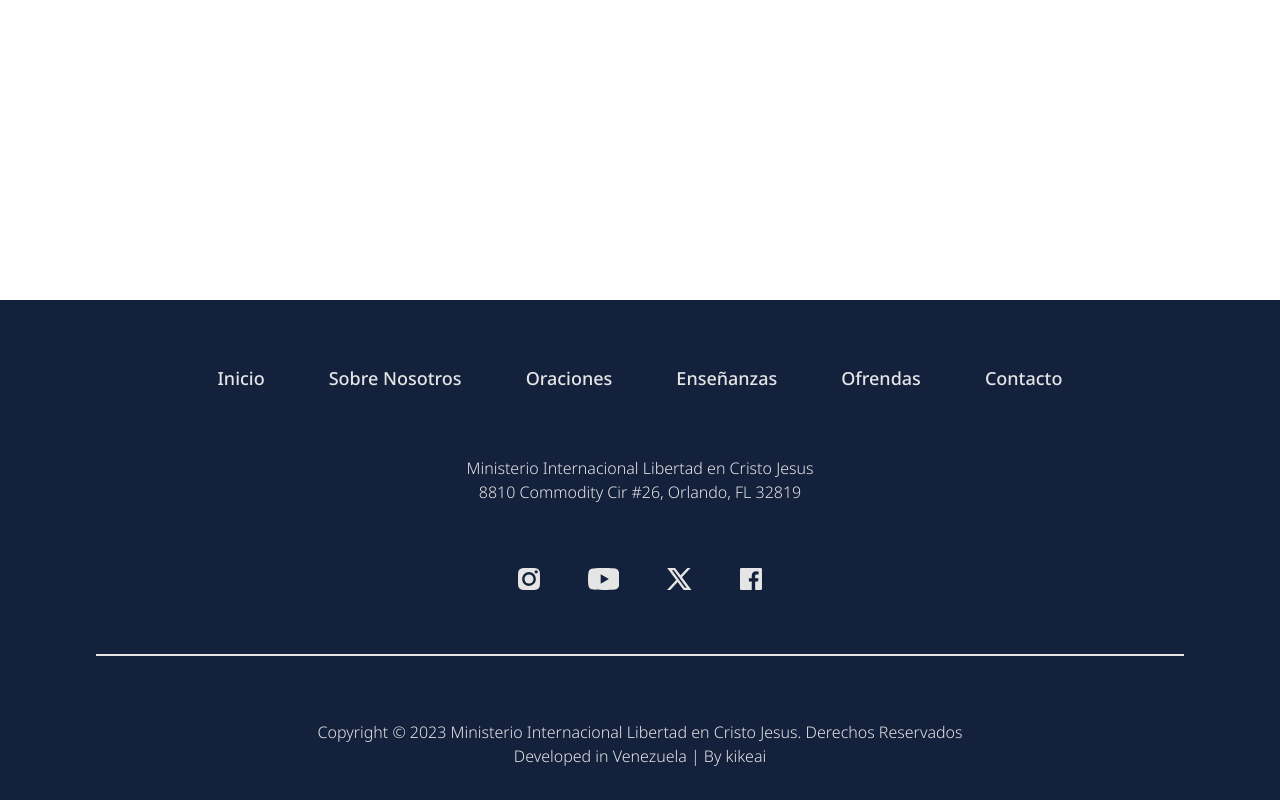
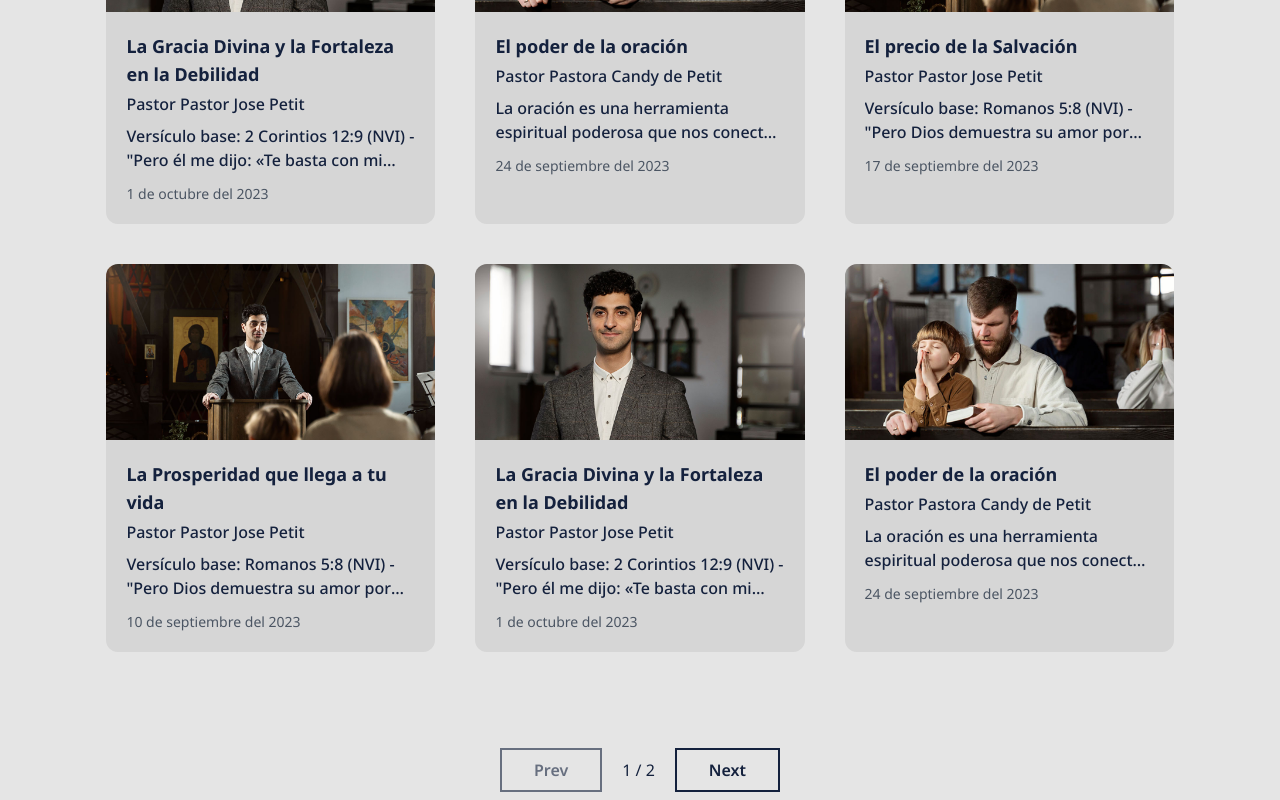
Before and after one commit to Ministerio-Libertad-en-Cristo-Jesus/iglesia-web, a Next.js app: page /preachings in a window 1280 px wide. Before the commit this address had no page. Shown: the part 500-1300 px from the top of the page. Built offline with nearby package versions, Linux system fonts and the light colour scheme.

Commit message:
migrado correctamente preachings page

```diff
--- a/src/app/lib/dateSeter.ts
+++ b/src/app/lib/dateSeter.ts
@@ -1,4 +1,4 @@
-import { type DateModel } from '../types/types'
+import { type DateModel } from '../lib/definitions'
 
 const months = ['enero', 'febrero', 'marzo', 'abril', 'mayo', 'junio', 'julio', 'agosto', 'septiembre', 'octubre', 'noviembre', 'diciembre']
 
--- /dev/null
+++ b/src/app/preachings/[page]/page.tsx
@@ -0,0 +1,7 @@
+import Preachings from "@/app/preachings/page";
+
+export default function PreachingPage () {
+  return (
+    <Preachings />
+  )
+}
--- /dev/null
+++ b/src/app/preachings/page.tsx
@@ -0,0 +1,26 @@
+'use client'
+import { useParams } from 'next/navigation'
+import Cards from '../ui/preachings/Cards'
+import Pagination from '../ui/preachings/Pagination'
+import { preachings2 } from '../lib/preachingInfo'
+
+export default function Preachings () {
+  const params = useParams()
+  const paramPage = params.page
+  const cardXPage = 6
+  const maxPage = Math.ceil(preachings2.length / cardXPage)
+  const page = paramPage === undefined || paramPage === '0' || typeof paramPage === 'object' ? 1 : parseInt(paramPage)
+  const preachings = preachings2.slice((page - 1) * cardXPage, page * cardXPage)
+  return (
+    <main className="flex flex-col w-full items-center justify-center px-10 lg:px-24 mt-32 lg:mt-40 mb-10 lg:mb-24">
+      <div className='flex flex-col w-full items-center justify-center max-w-[1440px]'>
+        <header>
+          <h1 className='font-black text-center text-blueI text-3xl lg:text-5xl mt-8'>Enseñanzas</h1>
+          <p className='font-normal text-blueI text-center mb-16 text-xl mt-1'>Nuestras últimas enseñanzas</p>
+        </header>
+        <Cards preachings={preachings} />
+        <Pagination page={page} maxPage={maxPage} />
+      </div>
+    </main>
+  )
+}
--- /dev/null
+++ b/src/app/ui/preachings/Card.tsx
@@ -0,0 +1,29 @@
+import { useRouter } from 'next/navigation'
+import { type PreachType } from '../../lib/definitions'
+import { dateSeter } from '../../lib/dateSeter'
+import Image from 'next/image'
+
+const Card = ({ title, pastor, content, date, image, id }: PreachType) => {
+  const router = useRouter()
+  return (
+    <article
+    onClick={() => { router.push(`/preach/${id}`) }}
+    className='flex-2 sm:flex-3 min-w-[268px] bg-[#d6d6d6] rounded-t-xl rounded-b-xl hover:shadow-md lg:hover:shadow-xl hover:cursor-pointer transition-all duration-200'>
+      <Image
+      width={1440}
+      height={700}
+      className='rounded-t-xl h-36 lg:h-44 object-cover'
+      src={image}
+      alt={title} />
+      <div className='m-2 lg:m-5'>
+        <h2 className='font-noto font-bold text-blueI text-base lg:text-lg'>{title}</h2>
+        <p className='font noto text-blueI mt-1 font-medium text-sm lg:text-base'>{`Pastor ${pastor}`}</p>
+        <p className='font-noto text-blueI mt-2 font-medium text-sm lg:text-base line-clamp-2'>{content[0]}</p>
+        <p className='font-noto text-gray-600 mt-3 text-xs lg:text-sm'>{dateSeter(date)}</p>
+      </div>
+
+    </article>
+  )
+}
+
+export default Card
--- /dev/null
+++ b/src/app/ui/preachings/Cards.tsx
@@ -0,0 +1,20 @@
+import { type PreachType } from '../../lib/definitions'
+import Card from './Card'
+
+interface Props {
+  preachings: PreachType[]
+}
+
+const Cards = ({ preachings }: Props) => {
+  return (
+    <section className='flex flex-wrap w-full max-w-[1356px] justify-center gap-10'>
+      {
+        preachings.map((preach, index) => (
+          <Card title={preach.title} key={index} content={preach.content} image={preach.image} id={preach.id} date={preach.date} pastor={preach.pastor} />
+        ))
+      }
+    </section>
+  )
+}
+
+export default Cards
--- /dev/null
+++ b/src/app/ui/preachings/Pagination.tsx
@@ -0,0 +1,20 @@
+import { useRouter } from 'next/navigation'
+import Button from '../../components/Button'
+
+interface Props {
+  page: number
+  maxPage: number
+}
+
+const Pagination = ({ page, maxPage }: Props) => {
+  const router = useRouter()
+  return (
+    <nav className="flex w-full items-center justify-center mt-10 lg:mt-24 gap-5">
+      <Button text="Prev" dark={false} onClick={() => { router.push(`/preachings/${page - 1}`) }} disabled={page === 1} />
+      <p className='font-noto text-blueI'>{page} / {maxPage}</p>
+      <Button text="Next" dark={false} onClick={() => { router.push(`/preachings/${page + 1}`) }} disabled={page === maxPage} />
+    </nav>
+  )
+}
+
+export default Pagination
--- a/tailwind.config.ts
+++ b/tailwind.config.ts
@@ -17,6 +17,11 @@ const config: Config = {
         blueI: '#14213d',
         whiteI: '#e5e5e5',
         whatsapp: '#39b54a'
+      },
+      flex: {
+        3: '0 0 calc(33% - 30px)',
+        2: '0 0 calc(50% - 30px)',
+        100: '0 0 calc(100% - 30px)'
       }
     },
   },
```
